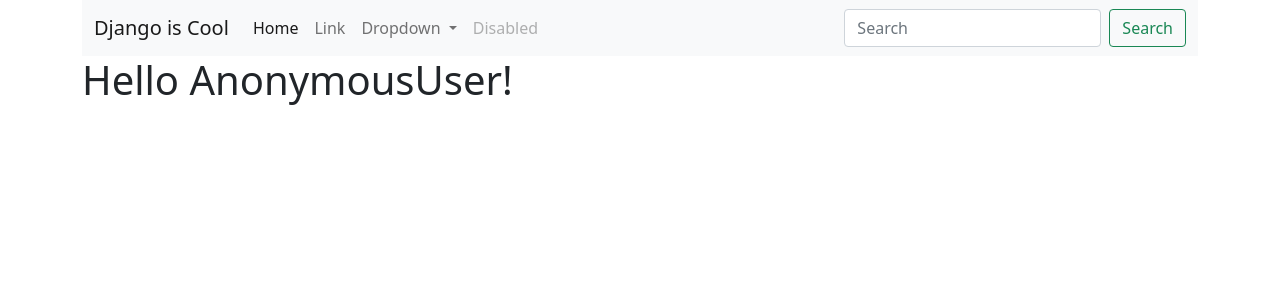
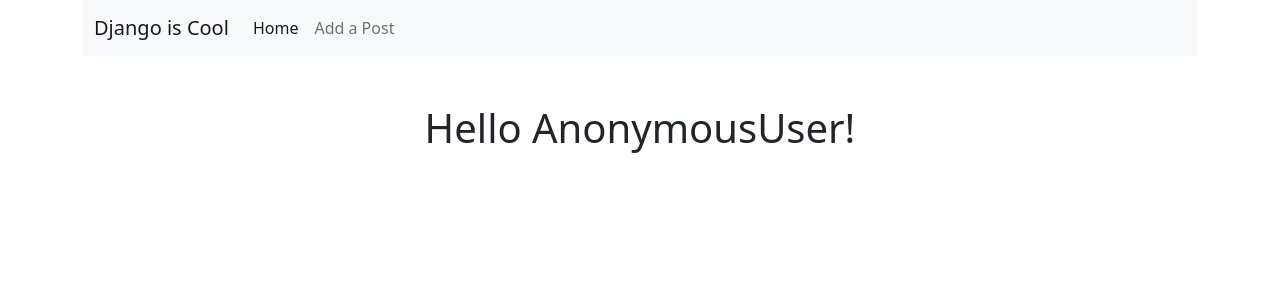
Before and after one commit to davidparker333/Learning-Django, a Django app: page / in a window 1280 px wide. Shown: the top 300 px of the page. Run offline with Django 3.2, Linux system fonts and the light colour scheme; some libraries are stand-ins or nearby versions.

Commit message:
add post page

```diff
--- a/src/djangotest/djangotest/urls.py
+++ b/src/djangotest/djangotest/urls.py
@@ -15,9 +15,10 @@ Including another URLconf
 """
 from django.contrib import admin
 from django.urls import path
-from pages.views import home_view
+from pages.views import home_view, add_post_view
 
 urlpatterns = [
     path("", home_view, name="home"),
     path('admin/', admin.site.urls),
+    path('addpost', add_post_view, name="add_post")
 ]
--- a/src/djangotest/pages/views.py
+++ b/src/djangotest/pages/views.py
@@ -9,3 +9,7 @@ def home_view(request, *args, **kwargs):
     context = {}
     context["user"] = request.user
     return render(request, "home.html", context)
+
+def add_post_view(request, *args, **kwargs):
+    context = {}
+    return render(request, 'addPost.html', context)
--- a/src/djangotest/templates/home.html
+++ b/src/djangotest/templates/home.html
@@ -2,6 +2,10 @@
 
 {% block content %}
 
-<h1>Hello {{ user }}!</h1>
+<div class="row my-5">
+    <div class="col-12">
+        <h1 class="text-center">Hello {{ user }}!</h1>
+    </div>
+</div>
 
 {% endblock %}
--- a/src/djangotest/templates/nav.html
+++ b/src/djangotest/templates/nav.html
@@ -7,30 +7,11 @@
       <div class="collapse navbar-collapse" id="navbarSupportedContent">
         <ul class="navbar-nav me-auto mb-2 mb-lg-0">
           <li class="nav-item">
-            <a class="nav-link active" aria-current="page" href="#">Home</a>
+            <a class="nav-link active" aria-current="page" href="/">Home</a>
           </li>
           <li class="nav-item">
-            <a class="nav-link" href="#">Link</a>
+            <a class="nav-link" href="/addpost">Add a Post</a>
           </li>
-          <li class="nav-item dropdown">
-            <a class="nav-link dropdown-toggle" href="#" id="navbarDropdown" role="button" data-bs-toggle="dropdown" aria-expanded="false">
-              Dropdown
-            </a>
-            <ul class="dropdown-menu" aria-labelledby="navbarDropdown">
-              <li><a class="dropdown-item" href="#">Action</a></li>
-              <li><a class="dropdown-item" href="#">Another action</a></li>
-              <li><hr class="dropdown-divider"></li>
-              <li><a class="dropdown-item" href="#">Something else here</a></li>
-            </ul>
-          </li>
-          <li class="nav-item">
-            <a class="nav-link disabled" href="#" tabindex="-1" aria-disabled="true">Disabled</a>
-          </li>
-        </ul>
-        <form class="d-flex">
-          <input class="form-control me-2" type="search" placeholder="Search" aria-label="Search">
-          <button class="btn btn-outline-success" type="submit">Search</button>
-        </form>
       </div>
     </div>
   </nav>
```
Also changed, not shown: src/djangotest/templates/addPost.html (added, +7 -0 lines).
